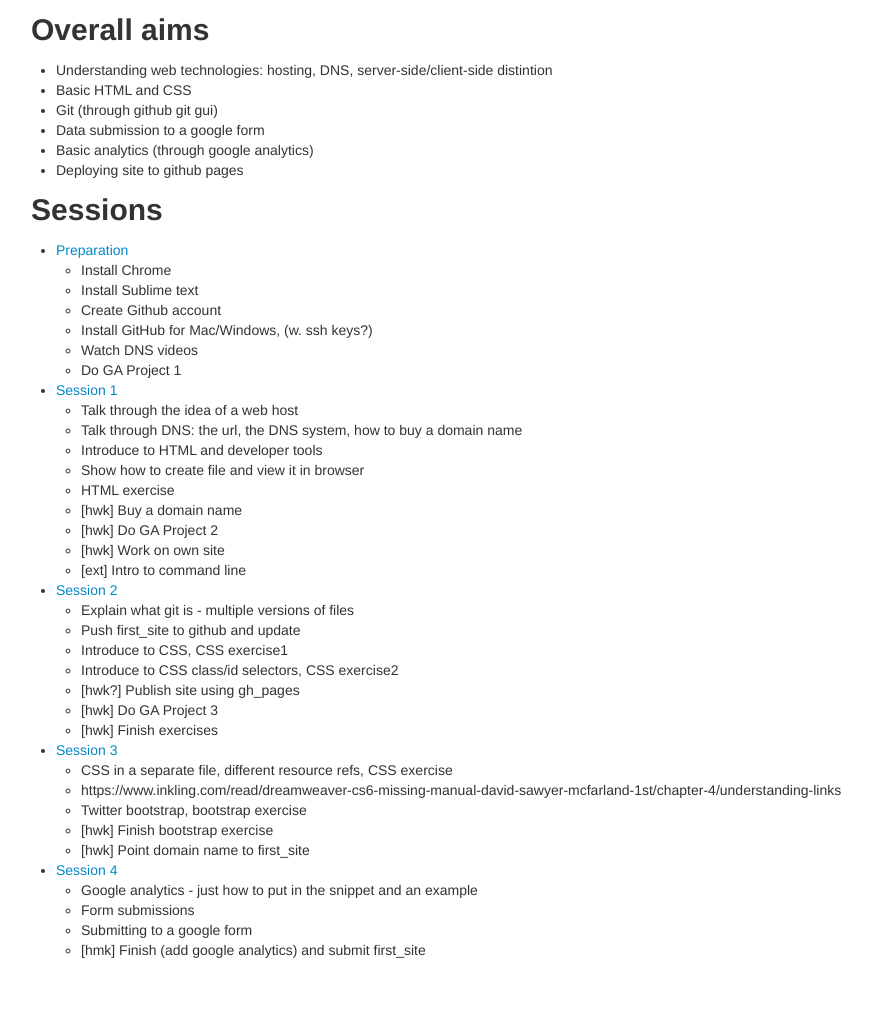
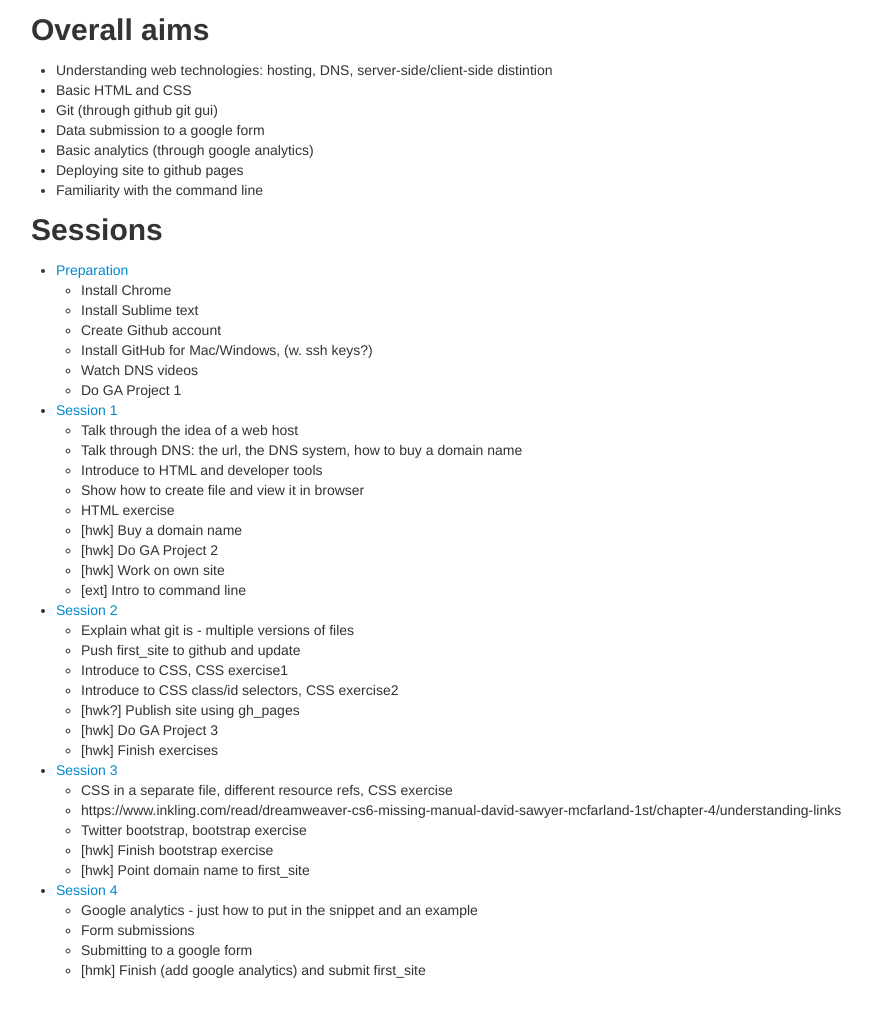
Before and after one commit to code61/short_format_notes, a Jekyll site: the page built from course1.md, in a window 1280 px wide. Shown: the whole page, without its empty margins (24-896 px from the left). Built offline with Jekyll 4.4.1, drawn with Linux system fonts in a browser that asks for light colours.

Commit message:
Tweak to aims

```diff
--- a/course1.md
+++ b/course1.md
@@ -11,6 +11,7 @@ layout: default
 + Data submission to a google form
 + Basic analytics (through google analytics)
 + Deploying site to github pages
++ Familiarity with the command line
 
 ## Sessions
 
```
